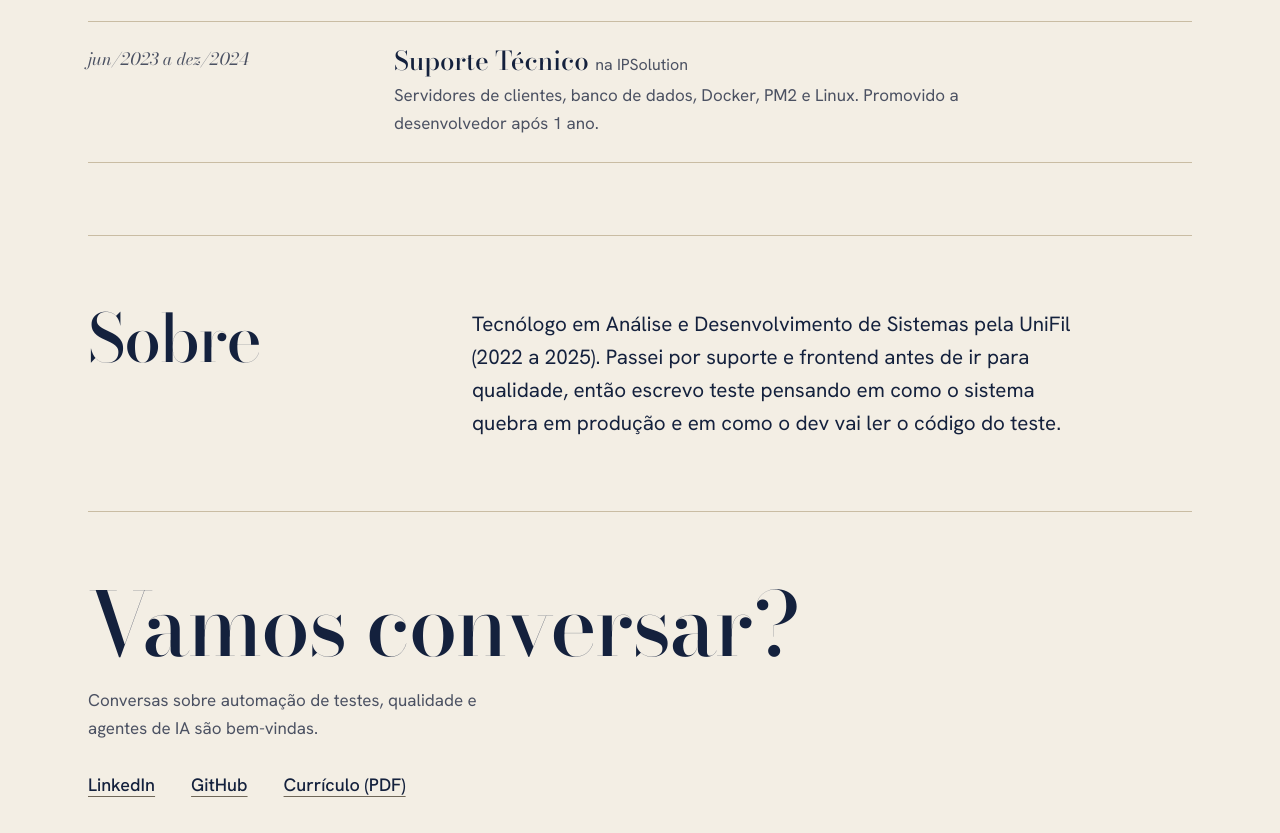
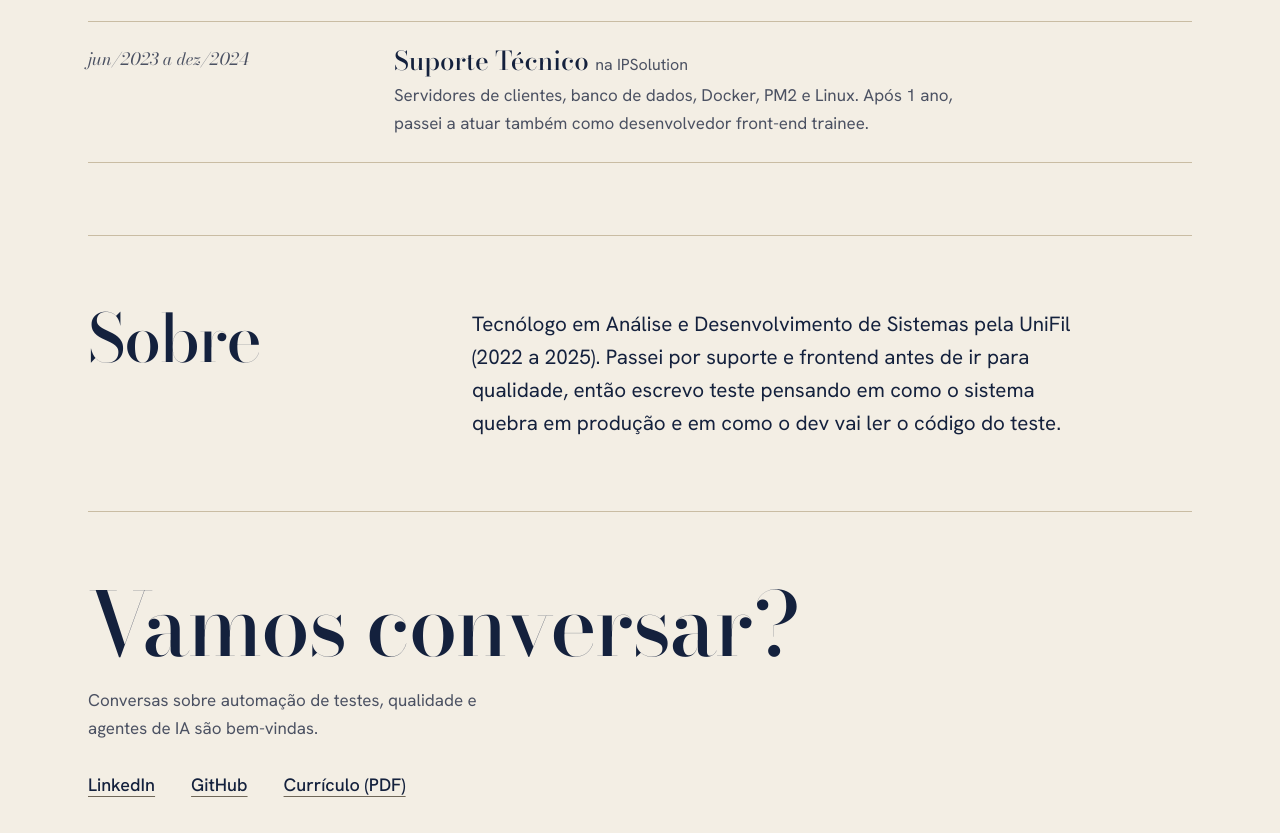
Before and after one commit to GuilhermeHS2/Portfolio, a plain HTML site: page index.html in a window 1280 px wide. Shown: the part 4089-4922 px from the top of the page. Drawn offline with Linux system fonts and the light colour scheme; files whose address does not match are found by name.

Commit message:
fix: descreve a passagem para front-end trainee sem 'promovido'
Co-Authored-By: Claude Opus 5.5 <noreply@anthropic.com>

```diff
--- a/index.html
+++ b/index.html
@@ -156,7 +156,7 @@ if('IntersectionObserver' in window){r.classList.add('js');
       <li><time data-en="Oct 2026 – Present">out/2026 até hoje</time><div><h3><span data-en="SDET">SDET Pleno</span> <small data-en="at Carga Online">na Carga Online</small></h3><p data-en="I own test automation: Cypress and Playwright on the front end and Japa (the AdonisJS test runner) on the back end, covering web, mobile and APIs, integrated into CI. I use Swagger, Jira and ClickUp, and plan tests with the Scrum team.">Responsável pela automação: Cypress e Playwright no front e Japa (test runner do AdonisJS) no back, cobrindo Web, Mobile e APIs, integrados ao CI. Uso Swagger, Jira e ClickUp e planejo os testes junto ao time Scrum.</p></div></li>
       <li><time data-en="Feb 2025 – Sep 2026">fev/2025 a set/2026</time><div><h3><span data-en="QA Analyst">Analista de QA</span> <small data-en="at Carga Online">na Carga Online</small></h3><p data-en="Manual, regression and integration testing; I built the first automated Cypress tests and set up evidence-based bug reporting in ClickUp.">Testes manuais, regressivos e de integração; estruturei as primeiras automações Cypress e o reporte de bugs com evidência no ClickUp.</p></div></li>
       <li><time data-en="Jun 2024 – Dec 2024">jun/2024 a dez/2024</time><div><h3><span data-en="Front-end Developer Trainee">Desenvolvedor Front-end Trainee</span> <small data-en="at IPSolution">na IPSolution</small></h3><p data-en="Vue.js, NestJS, Docker and Swagger: maintained the legacy interface, built the new one and integrated REST APIs; implemented the new image processing system.">Vue.js, NestJS, Docker e Swagger: manutenção da interface legada, nova interface e integração com APIs REST; implementei o novo tratamento de imagens.</p></div></li>
-      <li><time data-en="Jun 2023 – Dec 2024">jun/2023 a dez/2024</time><div><h3><span data-en="Technical Support">Suporte Técnico</span> <small data-en="at IPSolution">na IPSolution</small></h3><p data-en="Maintained client servers: databases, Docker, PM2 and Linux. Promoted to developer after one year.">Servidores de clientes, banco de dados, Docker, PM2 e Linux. Promovido a desenvolvedor após 1 ano.</p></div></li>
+      <li><time data-en="Jun 2023 – Dec 2024">jun/2023 a dez/2024</time><div><h3><span data-en="Technical Support">Suporte Técnico</span> <small data-en="at IPSolution">na IPSolution</small></h3><p data-en="Maintained client servers: databases, Docker, PM2 and Linux. After one year, I also took on a front-end trainee developer role.">Servidores de clientes, banco de dados, Docker, PM2 e Linux. Após 1 ano, passei a atuar também como desenvolvedor front-end trainee.</p></div></li>
     </ol>
   </div>
 </section>
```
